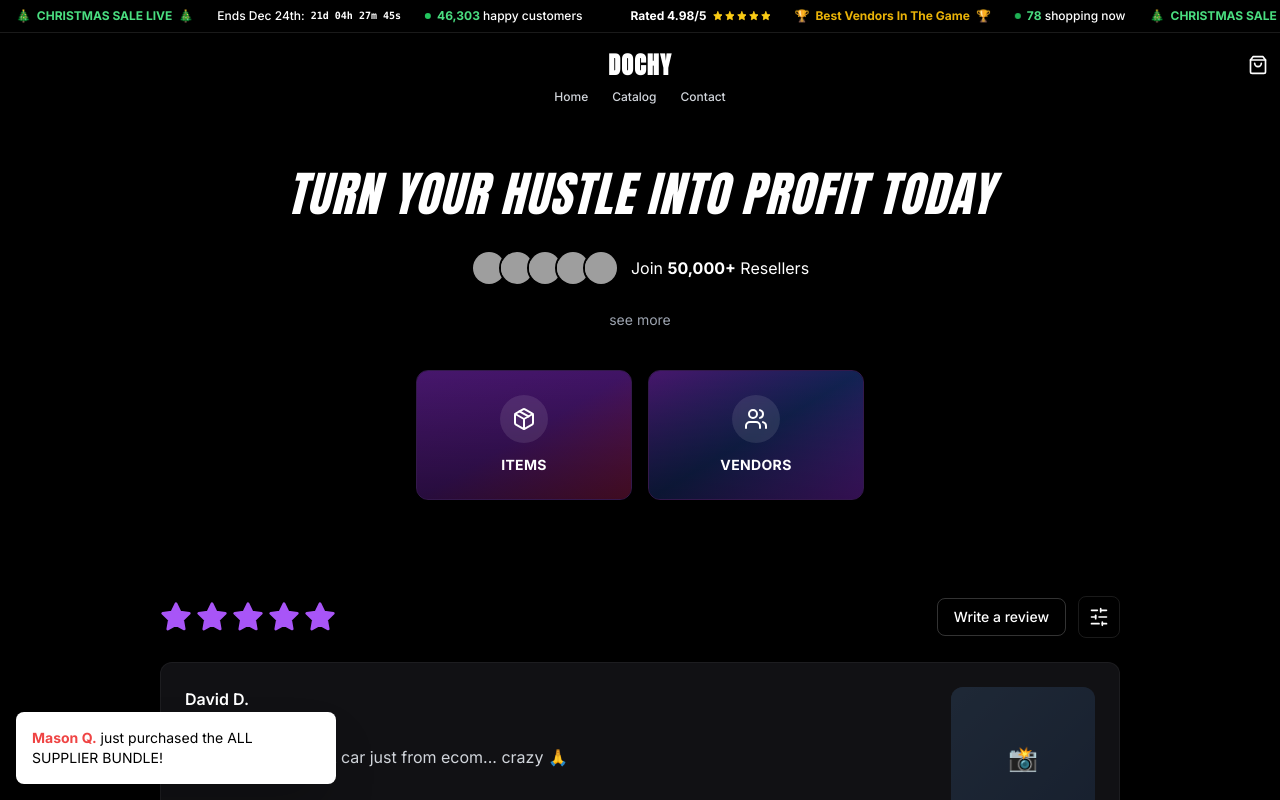
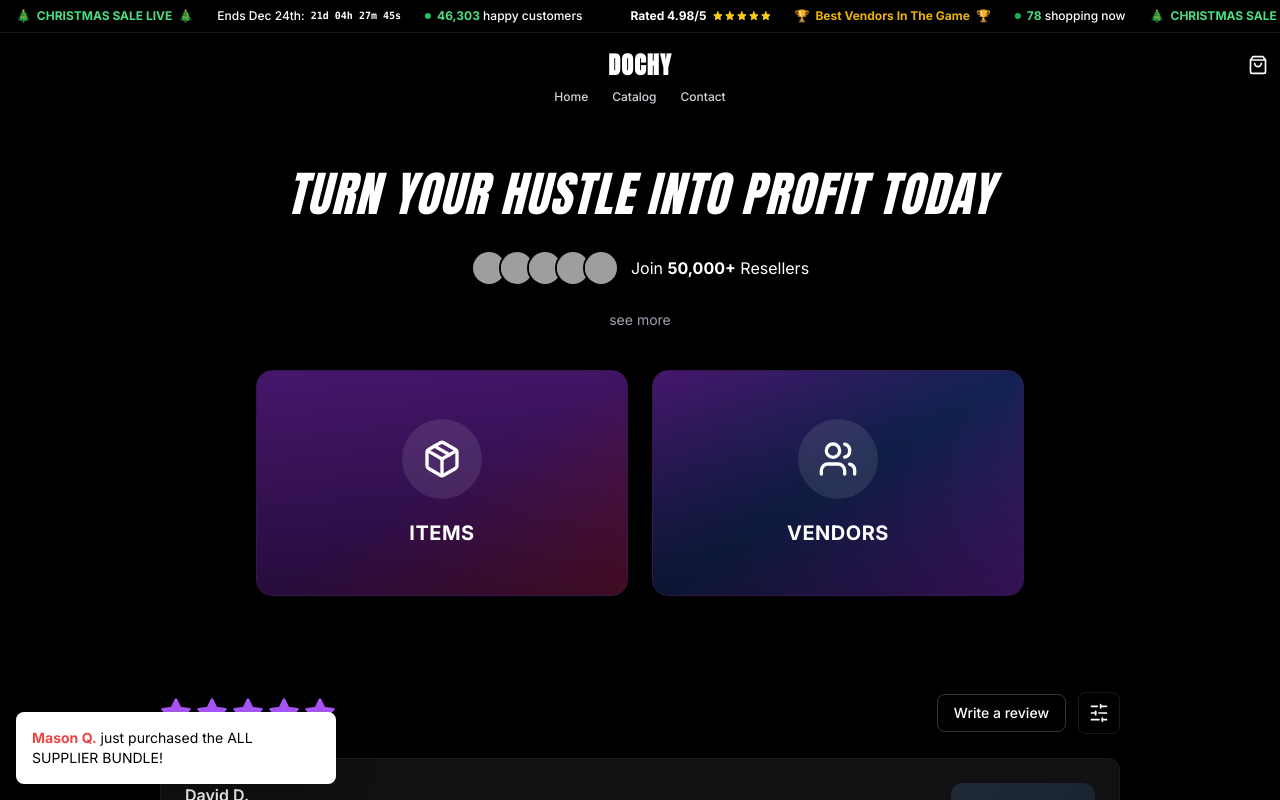
Before and after one commit to Expandingmind/Dochy, a Next.js app: page / in a window 1280 px wide. Shown: the top 800 px of the page. Built offline with nearby package versions, Linux system fonts and the light colour scheme; grey boxes are pictures that could not be loaded.

Commit message:
Make Items/Vendors buttons much bigger on desktop (larger padding, icons, text, max-width)

```diff
--- a/src/components/Hero.tsx
+++ b/src/components/Hero.tsx
@@ -4,7 +4,7 @@ import { Package, Users } from "lucide-react";
 export function Hero() {
   return (
     <section className="relative flex flex-col items-center justify-center text-center pt-8 md:pt-12 pb-8 overflow-hidden bg-black">
-      <div className="container mx-auto px-3 flex flex-col items-center gap-4 z-10 max-w-4xl">
+      <div className="container mx-auto px-3 flex flex-col items-center gap-4 z-10 max-w-5xl">
 
         <h1 className="text-3xl sm:text-3xl md:text-4xl lg:text-5xl font-anton text-white tracking-wide max-w-sm sm:max-w-none leading-[1.15] uppercase italic md:whitespace-nowrap">
           TURN YOUR HUSTLE INTO PROFIT TODAY
@@ -38,33 +38,33 @@ export function Hero() {
         </span>
 
         {/* Category Boxes */}
-        <div className="flex gap-4 mt-6 w-full max-w-md">
+        <div className="flex gap-4 md:gap-6 mt-6 w-full max-w-md md:max-w-3xl">
           <Link
             href="/items"
-            className="flex-1 relative overflow-hidden rounded-xl p-6 flex flex-col items-center gap-3 transition-all hover:scale-[1.02] group border border-purple-500/30 hover:border-purple-500/60"
+            className="flex-1 relative overflow-hidden rounded-xl md:rounded-2xl p-6 md:p-12 flex flex-col items-center gap-3 md:gap-5 transition-all hover:scale-[1.02] group border border-purple-500/30 hover:border-purple-500/60"
           >
             {/* Purple gradient background */}
             <div className="absolute inset-0 bg-gradient-to-br from-purple-900/80 via-purple-800/60 to-pink-900/80" />
             <div className="absolute inset-0 bg-gradient-to-t from-black/40 to-transparent" />
 
-            <div className="relative z-10 w-12 h-12 rounded-full bg-white/10 backdrop-blur-sm flex items-center justify-center group-hover:scale-110 transition-transform">
-              <Package className="w-6 h-6 text-white" />
+            <div className="relative z-10 w-12 h-12 md:w-20 md:h-20 rounded-full bg-white/10 backdrop-blur-sm flex items-center justify-center group-hover:scale-110 transition-transform">
+              <Package className="w-6 h-6 md:w-10 md:h-10 text-white" />
             </div>
-            <span className="relative z-10 text-white font-bold text-sm uppercase tracking-wide">Items</span>
+            <span className="relative z-10 text-white font-bold text-sm md:text-xl uppercase tracking-wide">Items</span>
           </Link>
 
           <Link
             href="/vendors"
-            className="flex-1 relative overflow-hidden rounded-xl p-6 flex flex-col items-center gap-3 transition-all hover:scale-[1.02] group border border-purple-500/30 hover:border-purple-500/60"
+            className="flex-1 relative overflow-hidden rounded-xl md:rounded-2xl p-6 md:p-12 flex flex-col items-center gap-3 md:gap-5 transition-all hover:scale-[1.02] group border border-purple-500/30 hover:border-purple-500/60"
           >
             {/* Purple gradient background */}
             <div className="absolute inset-0 bg-gradient-to-br from-purple-900/80 via-blue-900/60 to-purple-800/80" />
             <div className="absolute inset-0 bg-gradient-to-t from-black/40 to-transparent" />
 
-            <div className="relative z-10 w-12 h-12 rounded-full bg-white/10 backdrop-blur-sm flex items-center justify-center group-hover:scale-110 transition-transform">
-              <Users className="w-6 h-6 text-white" />
+            <div className="relative z-10 w-12 h-12 md:w-20 md:h-20 rounded-full bg-white/10 backdrop-blur-sm flex items-center justify-center group-hover:scale-110 transition-transform">
+              <Users className="w-6 h-6 md:w-10 md:h-10 text-white" />
             </div>
-            <span className="relative z-10 text-white font-bold text-sm uppercase tracking-wide">Vendors</span>
+            <span className="relative z-10 text-white font-bold text-sm md:text-xl uppercase tracking-wide">Vendors</span>
           </Link>
         </div>
       </div>
```
